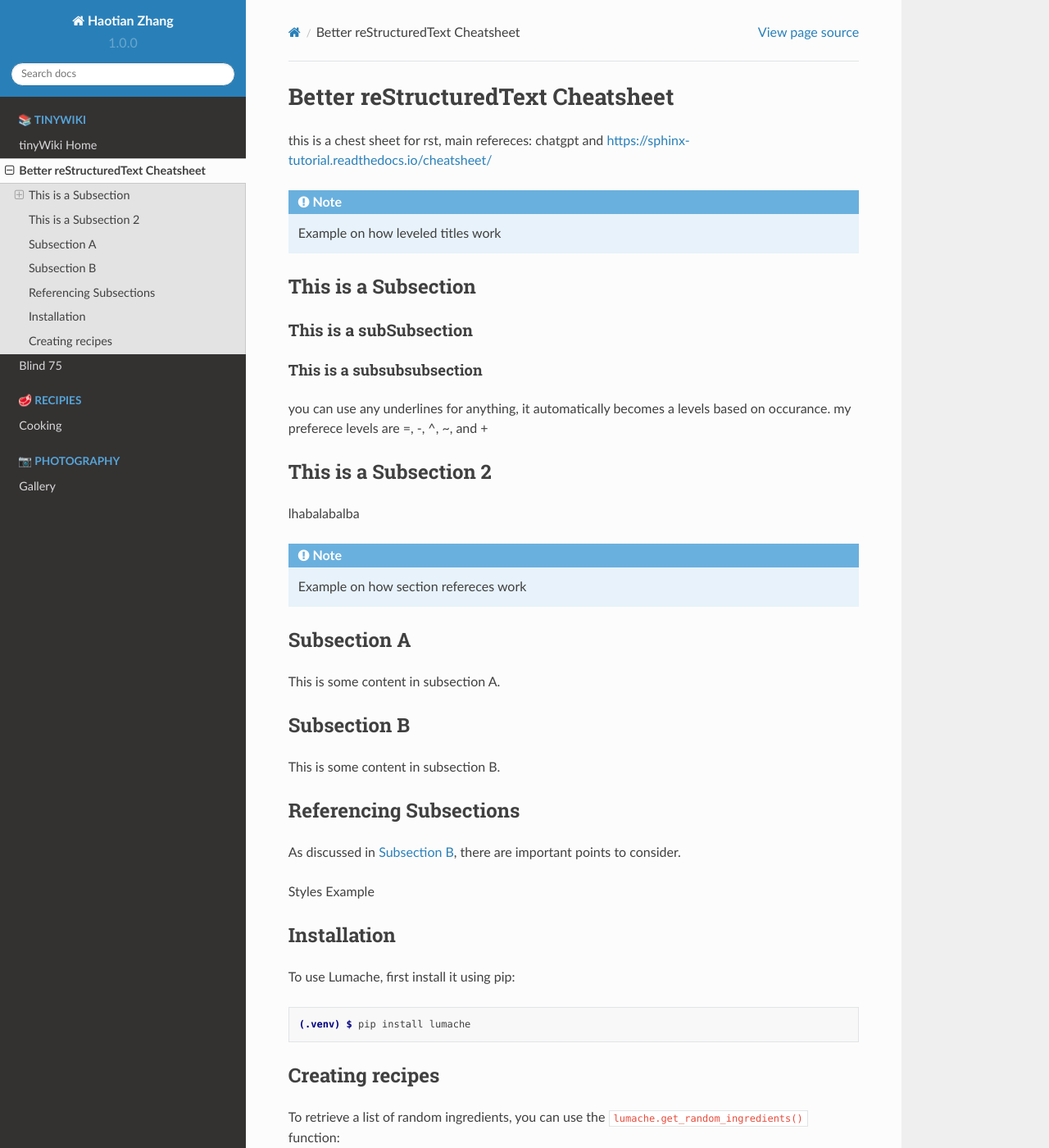
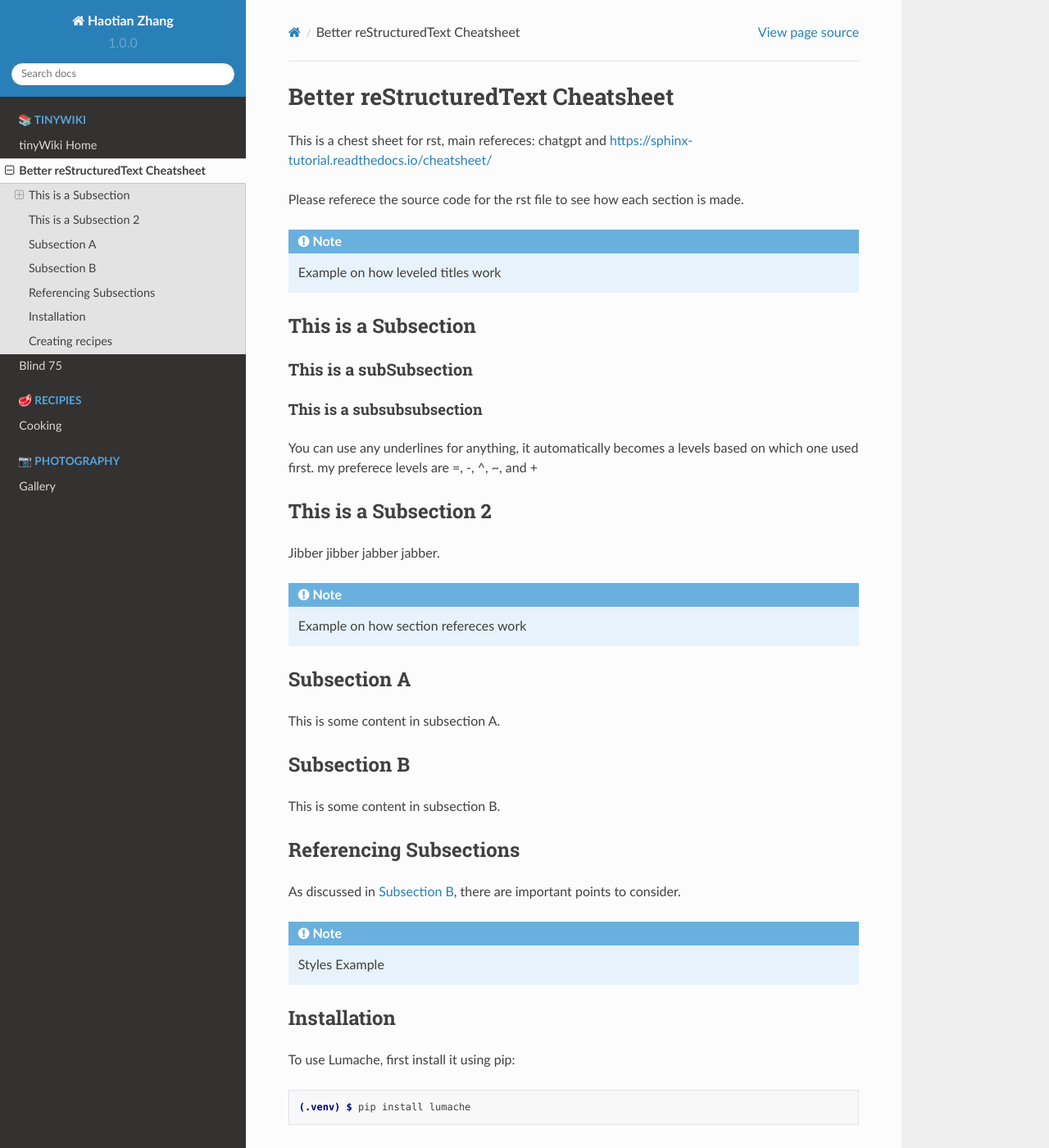
Before and after one commit to HTplex/htplex.readthedoc.io, a Sphinx documentation site: the page built from docs/source/tinyWiki/better-rst-cheatsheet.rst, in a window 1280 px wide and 1400 px high. Shown: the whole window at 82% size. Built offline with Sphinx 7.4.7 and the Read the Docs theme 2.0.0, drawn with Linux system fonts in a browser that asks for light colours.

Commit message:
refine examples

```diff
--- a/docs/source/tinyWiki/better-rst-cheatsheet.rst
+++ b/docs/source/tinyWiki/better-rst-cheatsheet.rst
@@ -1,6 +1,8 @@
 Better reStructuredText Cheatsheet
 =================
-this is a chest sheet for rst, main refereces: chatgpt and https://sphinx-tutorial.readthedocs.io/cheatsheet/
+This is a chest sheet for rst, main refereces: chatgpt and https://sphinx-tutorial.readthedocs.io/cheatsheet/
+
+Please referece the source code for the rst file to see how each section is made.
 
 .. note::
     Example on how leveled titles work
@@ -12,12 +14,12 @@ This is a subSubsection
 ^^^^^^^^^^^^^^^^^^^^^^^^^^
 This is a subsubsubsection
 ~~~~~~~~~~~~~~~~~~~~~~~~~~~~
-you can use any underlines for anything, it automatically becomes a
-levels based on occurance. my preferece levels are =, -, ^, ~, and +
+You can use any underlines for anything, it automatically becomes a
+levels based on which one used first. my preferece levels are =, -, ^, ~, and +
 
 This is a Subsection 2
 ---------------------------
-lhabalabalba
+Jibber jibber jabber jabber.
 
 .. note::
     Example on how section refereces work
@@ -42,7 +44,7 @@ As discussed in `Subsection B`_, there are important points to consider.
 
 
 .. note::
-Styles Example
+    Styles Example
 
 
 .. _installation:
```
